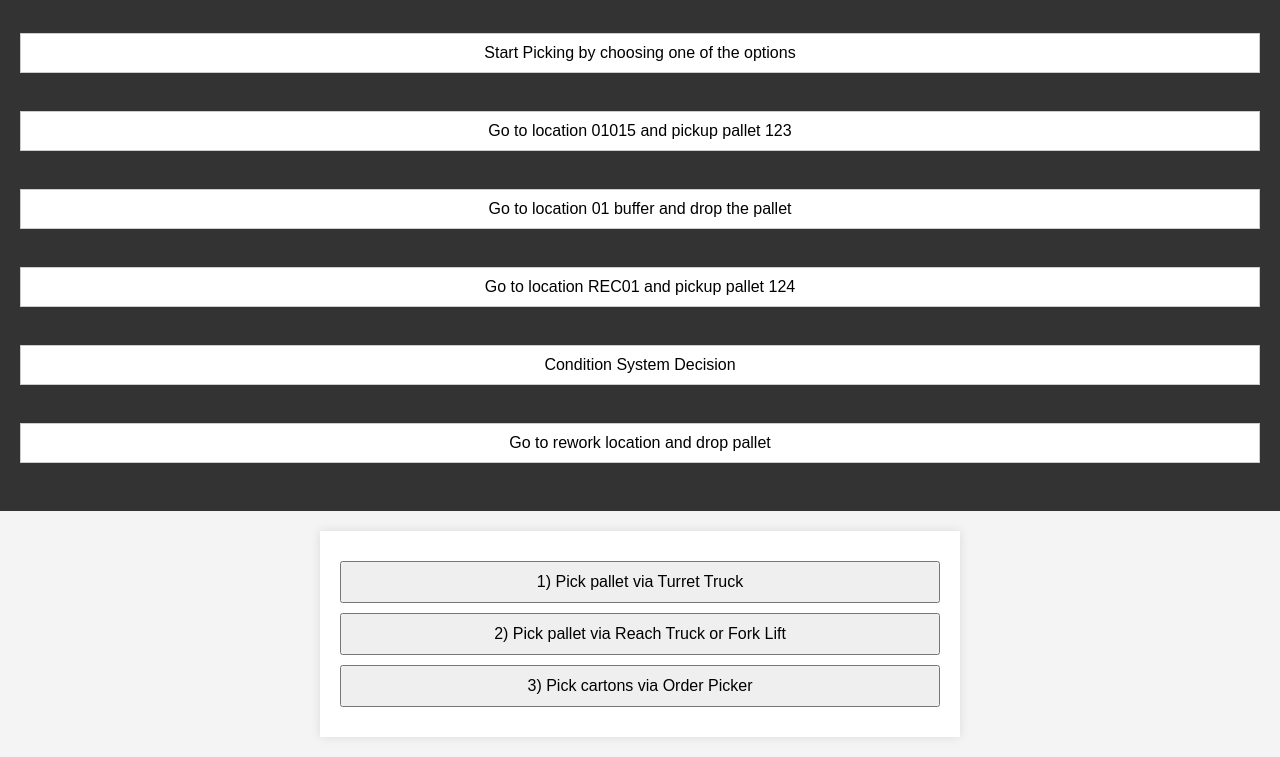
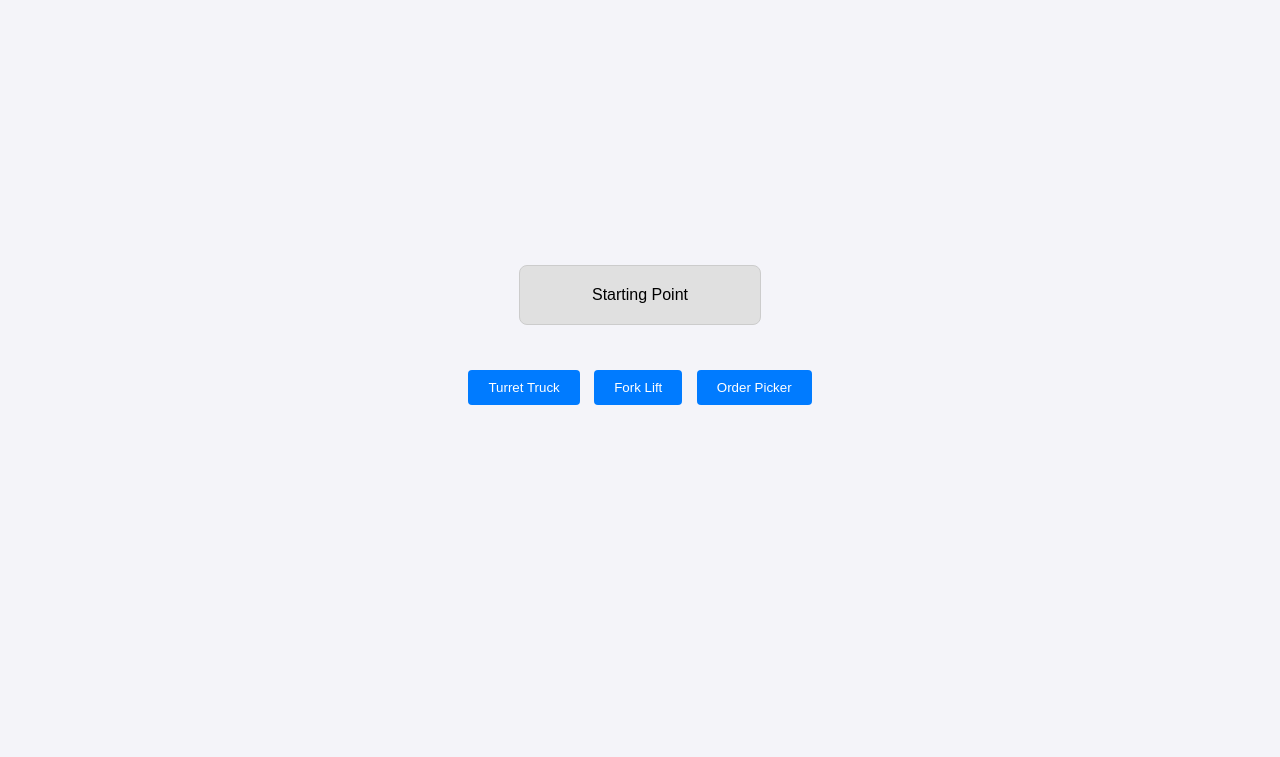
Before and after one commit to triadonoss/stackblitz-starters-hzrtra, a website: page index.html in a window 1280 px wide. Shown: the part 63-820 px from the top of the page. Drawn offline with Linux system fonts and the light colour scheme.

Commit message:
updated the ui

```diff
--- a/index.html
+++ b/index.html
@@ -3,62 +3,26 @@
 <head>
     <meta charset="UTF-8">
     <meta name="viewport" content="width=device-width, initial-scale=1.0">
-    <title>Static Web App</title>
+    <title>Warehouse Picking System</title>
     <link rel="stylesheet" href="styles.css">
 </head>
 <body>
-    <header>
-        <h1>Warehouse Picking System</h1>
-        <nav>
-            <ul>
-                <li><button onclick="showMenu('menu')">Start Picking by choosing one of the options</button></li>
-                <li><button onclick="showMenu('truckMenu')">Go to location 01015 and pickup pallet 123</button></li>
-                <li><button onclick="showMenu('dropMenu')">Go to location 01 buffer and drop the pallet</button></li>
-                <li><button onclick="showMenu('pickupMenu')">Go to location REC01 and pickup pallet 124</button></li>
-                <li><button onclick="showMenu('decisionMenu')">Condition System Decision</button></li>
-                <li><button onclick="showMenu('reworkMenu')">Go to rework location and drop pallet</button></li>
-            </ul>
-        </nav>
-    </header>
-
-    <div id="app">
-        <div id="menu">
-            <button onclick="showMenu('truckMenu')">1) Pick pallet via Turret Truck</button>
-            <button onclick="showMenu('truckMenu')">2) Pick pallet via Reach Truck or Fork Lift</button>
-            <button onclick="showMenu('pickerMenu')">3) Pick cartons via Order Picker</button>
+    <div class="container">
+        <div id="starting-point" class="step">Starting Point</div>
+        <div class="options">
+            <button onclick="selectOption('Turret Truck')">Turret Truck</button>
+            <button onclick="selectOption('Fork Lift')">Fork Lift</button>
+            <button onclick="selectOption('Order Picker')">Order Picker</button>
         </div>
-
-        <div id="truckMenu" class="hidden">
-            <p>Go to location 01015 and pickup pallet 123</p>
-            <button onclick="showMenu('dropMenu')">1) Picked up</button>
-            <button onclick="showMenu('menu')">2) Return to previous menu</button>
+        <div id="locations-pallet" class="step hidden">Pickup: Locations & Pallet #</div>
+        <div id="require-rework" class="step hidden">Require Rework?</div>
+        <div class="rework-options hidden">
+            <button onclick="rework('YES')">YES</button>
+            <button onclick="rework('NO')">NO</button>
         </div>
-
-        <div id="dropMenu" class="hidden">
-            <p>Go to location 01 buffer and drop the pallet</p>
-            <button onclick="showMenu('pickupMenu')">1) Dropped Pallet</button>
-            <button onclick="showMenu('truckMenu')">2) Return to previous menu</button>
-        </div>
-
-        <div id="pickupMenu" class="hidden">
-            <p>Go to location REC01 and pickup pallet 124</p>
-            <button onclick="showMenu('decisionMenu')">1) Picked up</button>
-            <button onclick="showMenu('menu')">2) Return to main menu</button>
-        </div>
-
-        <div id="decisionMenu" class="hidden">
-            <p>Condition System Decision</p>
-            <button onclick="showMenu('reworkMenu')">1) Does require rework</button>
-            <button onclick="showMenu('menu')">2) Does not require rework</button>
-        </div>
-
-        <div id="reworkMenu" class="hidden">
-            <p>Go to rework location and drop pallet</p>
-            <button onclick="showMenu('menu')">1) Dropped Pallet</button>
-            <button onclick="showMenu('decisionMenu')">2) Return to previous menu</button>
-        </div>
+        <div id="locations-drop" class="step hidden">Drop: Locations</div>
+        <div id="flow-completed" class="step hidden">Flow Completed</div>
     </div>
-
-    <script src="script.js"></script>
+    <script src="scripts.js"></script>
 </body>
 </html>
--- a/script.js
+++ b/script.js
@@ -1,11 +1,28 @@
-function showMenu(menuId) {
-  // Hide all menus
-  const menus = document.querySelectorAll('#app > div');
-  menus.forEach(menu => menu.classList.add('hidden'));
+function selectOption(option) {
+  alert(option + ' selected');
+  document.querySelector('.options').classList.add('hidden');
+  document.getElementById('locations-pallet').classList.remove('hidden');
+  setTimeout(() => {
+      document.getElementById('locations-pallet').classList.add('hidden');
+      document.getElementById('require-rework').classList.remove('hidden');
+      document.querySelector('.rework-options').classList.remove('hidden');
+  }, 2000);
+}
 
-  // Show the selected menu
-  const menu = document.getElementById(menuId);
-  if (menu) {
-      menu.classList.remove('hidden');
+function rework(option) {
+  alert('Rework: ' + option);
+  document.getElementById('require-rework').classList.add('hidden');
+  document.querySelector('.rework-options').classList.add('hidden');
+  if (option === 'YES') {
+      alert('Returning to Starting Point');
+      document.getElementById('starting-point').scrollIntoView();
+      document.querySelector('.options').classList.remove('hidden');
+  } else {
+      document.getElementById('locations-drop').classList.remove('hidden');
+      setTimeout(() => {
+          document.getElementById('locations-drop').classList.add('hidden');
+          document.getElementById('flow-completed').classList.remove('hidden');
+          alert('Flow Completed');
+      }, 2000);
   }
 }
--- a/styles.css
+++ b/styles.css
@@ -1,60 +1,45 @@
 body {
   font-family: Arial, sans-serif;
+  display: flex;
+  justify-content: center;
+  align-items: center;
+  height: 100vh;
+  background-color: #f4f4f9;
   margin: 0;
-  padding: 0;
-  background-color: #f4f4f4;
 }
 
-header {
-  background-color: #333;
-  color: #fff;
-  padding: 20px;
+.container {
   text-align: center;
 }
 
-header h1 {
-  margin: 0;
-  padding: 0;
-  font-size: 24px;
+.step {
+  margin: 20px 0;
+  padding: 20px;
+  background-color: #e0e0e0;
+  border: 1px solid #ccc;
+  border-radius: 8px;
+  display: inline-block;
+  width: 200px;
 }
 
-nav ul {
-  list-style-type: none;
-  padding: 0;
-  margin: 20px 0 0;
-  text-align: center;
-}
-
-nav li {
-  display: inline;
-  margin: 0 10px;
-}
-
-nav button {
-  padding: 10px;
-  font-size: 16px;
-  cursor: pointer;
-  background-color: #fff;
-  border: 1px solid #ccc;
-}
-
-#app {
-  max-width: 600px;
-  margin: 20px auto;
-  padding: 20px;
-  background-color: #fff;
-  box-shadow: 0 0 10px rgba(0, 0, 0, 0.1);
-}
-
-button {
-  display: block;
-  width: 100%;
-  margin: 10px 0;
-  padding: 10px;
-  font-size: 16px;
-  cursor: pointer;
+.options, .rework-options {
+  margin: 20px 0;
 }
 
 .hidden {
   display: none;
 }
+
+button {
+  margin: 5px;
+  padding: 10px 20px;
+  background-color: #007bff;
+  color: #fff;
+  border: none;
+  border-radius: 4px;
+  cursor: pointer;
+}
+
+button:hover {
+  background-color: #0056b3;
+}
```
